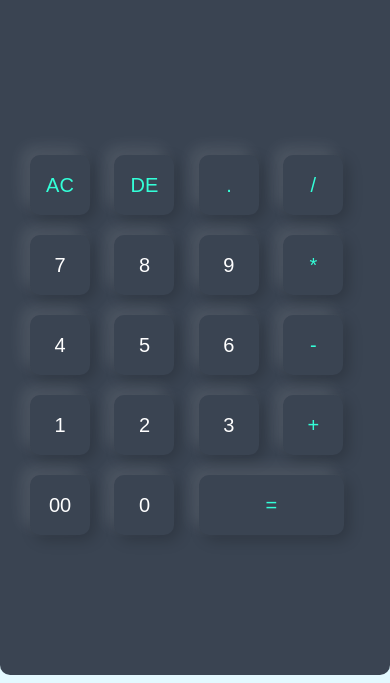
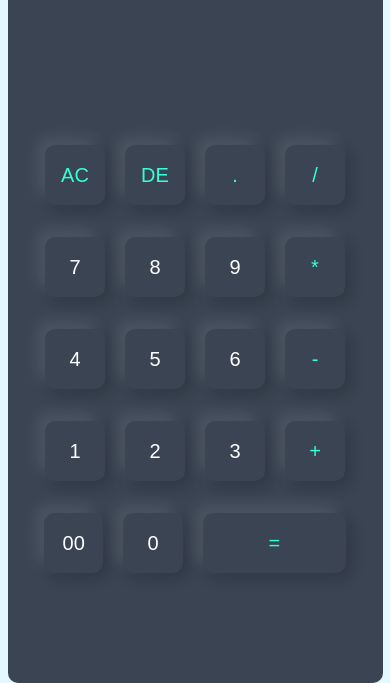
Before and after one commit to Harshilptl23/Calculator, a plain HTML site: page index.html in a window 390 px wide. Shown: the part 169-852 px from the top of the page. Drawn offline with Linux system fonts and the light colour scheme.

Commit message:
three time commit

```diff
--- a/calculator.css
+++ b/calculator.css
@@ -66,29 +66,15 @@ form input.operator {
     color: #33ffd8;
 }
 
-@media only screen and (max-width: 600px) {
+
+
+@media only screen and (max-width: 1200px) {
     .calculator {
-        height: 100%;
-    }
-
-    .display input {}
-
-    .calculator h1 {
-        margin-top: -31px;
-        font-size: 38px;
-    }
-
-    form {
-        margin-bottom: -14px;
-    }
-}
-
-@media only screen and (max-width: 750px) {
-    .calculator {
-        height: 100%;
-        width: 102%;
+        height: 102vh;
+        display: flex;
+        justify-content: center;
         align-items: center;
-        display: block;
+        flex-direction: column;
     }
 
     .calculator h1 {
@@ -96,12 +82,15 @@ form input.operator {
     }
 
     form .display input {
-        height: 90px;
-        margin-top: -21px;
+        margin-top: -88px;
         width: 100%;
-        margin-bottom: 26px;
     }
+    form .inp{
+        display: flex;
+        justify-content: center;
+        margin: 12px;
 
+    }
     form {
         /* display: flex; */
         width: 346px;
--- a/index.html
+++ b/index.html
@@ -15,31 +15,31 @@
                 <div class="display">
                     <input type="text" name="display" >
                 </div>
-                <div>
+                <div class="inp">
                     <input type="button" value="AC" onclick="display.value=''" class="operator">
                     <input type="button" value="DE" onclick="display.value= display.value.toString().slice(0,-1)"  class="operator">
                     <input type="button" value="." onclick="display.value+='.'"  class="operator">
                     <input type="button" value="/" onclick="display.value+='/'" class="operator">
                 </div>
-                <div>
+                <div class="inp">
                     <input type="button" value="7" onclick="display.value+='7'">
                     <input type="button" value="8" onclick="display.value+='8'">
                     <input type="button" value="9" onclick="display.value+='9'">
                     <input type="button" value="*" onclick="display.value+='*'"  class="operator">
                 </div>
-                <div>
+                <div class="inp">
                     <input type="button" value="4" onclick="display.value+='4'">
                     <input type="button" value="5"onclick="display.value+='5'">
                     <input type="button" value="6"onclick="display.value+='6'">
                     <input type="button" value="-"onclick="display.value+='-'"  class="operator">
                 </div>
-                <div>
+                <div class="inp">
                     <input type="button" value="1" onclick="display.value+='1'">
                     <input type="button" value="2" onclick="display.value+='2'">
                     <input type="button" value="3" onclick="display.value+='3'">
                     <input type="button" value="+" onclick="display.value+='+'"  class="operator">
                 </div>
-                <div>
+                <div class="inp">
                     <input type="button" value="00" onclick="display.value+='00'">
                     <input type="button" value="0" onclick="display.value+='0'">
                     <input type="button" value="=" style="width: 145px;" onclick="display.value= eval(display.value)"  class="operator">
```
